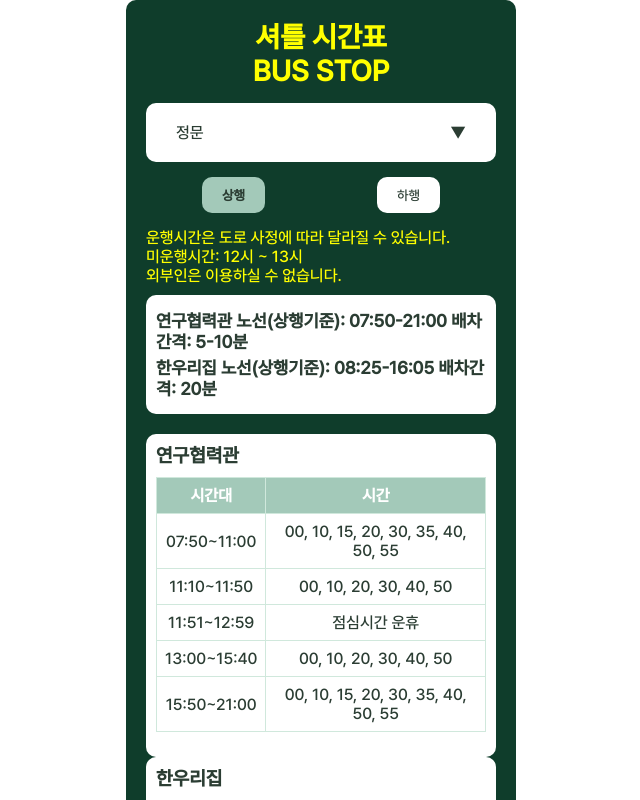
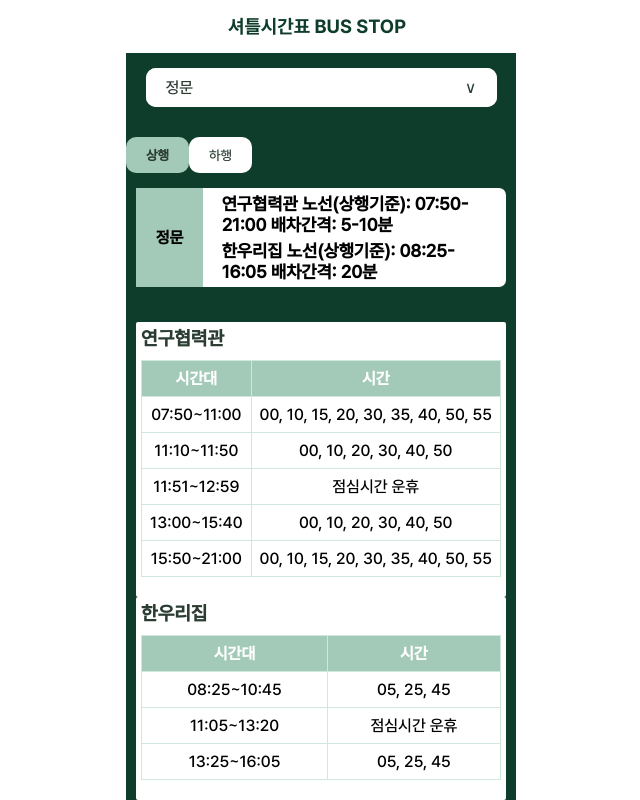
Before and after one commit to Ewhaian-WebEngineering/ewha-navi, a React (Create React App) app in the folder client/: page /shuttle in a window 1280 px wide. Shown: the top 800 px of the page, without its empty margins (319-959 px from the left). Built offline with nearby package versions, Linux system fonts and the light colour scheme.

Commit message:
셔틀 피드백 내용 일부 수정

```diff
--- a/client/src/components/views/Shuttle/Shuttle.css
+++ b/client/src/components/views/Shuttle/Shuttle.css
@@ -1,37 +1,54 @@
 .shuttle-container {
-    background-color: #0F3D2B;
-    color: #2b3d33;
-    padding: 20px;
-    border-radius: 10px;
-    max-width: 600px;
-    margin: 0 auto;
-    box-sizing: border-box;
+    display: flex;
+    flex-direction: column; /* 세로 정렬 */
+    align-items: center; /* 중앙 정렬 */
+    background-color:  #0F3D2B; /* 배경색 조정 */
+    width: 100%; /* 전체 너비에 맞춤 */
+    max-width: 390px; /* 레이아웃 너비를 고정 */
+    margin: 0 auto; /* 가운데 정렬 */
+    padding: 0; /* 기본 패딩 제거 */
+    height: 100vh;
   }
 
   .shuttle-title {
+    font-size: 1.5em;
+    font-weight: bold;
+    margin: 0;
+    color: #2d3e3f;
     text-align: center;
-    font-size: 1.8em;
-    color: yellow;
-    font-weight: bold;
+    padding: 10px; /* 헤더와의 여백 추가 */
   }
 
-/* notice 노란색글씨   */
-.notice{
-    color:yellow;
+  .header-bar {
+    width: 100%; /* Header와 Shuttle의 너비 맞추기 */
+    margin: 0; /* 기본 마진 제거 */
+    padding: 0; /* 기본 패딩 제거 */
+  }
 
-    margin:10px 0;
+  .header-container {
+    display: flex;
+    justify-content: space-between; /* 좌우 균형 정렬 */
+    background-color: #fff; /* 헤더 배경색을 흰색으로 설정 */
+    width: 100%;
   }
+
+
+
+
+
+
+
 
 
 
 
 /* 드롭다운 버튼 스타일 */
 .dropdown-container {
-    position: relative;
+    width: 90%;
     margin: 15px 0;
     background-color: #ffffff;
     border-radius: 10px;
-    padding: 10px;
+    padding: 0;
 }
 
 .departure-button {
@@ -46,7 +63,8 @@
 }
 
 .departure-button:after {
-    content: "▼";
+
+    content: "∨";
     float: right;
 }
 
@@ -77,8 +95,11 @@
 
 .direction-toggle {
     display: flex;
-    justify-content: space-around;
+    justify-content: flex-start; /* 왼쪽 정렬 */
+    align-items: center; /* 버튼들이 수직 가운데 정렬되도록 설정 */
+    width: 100%; /* 전체 너비 사용 */
     margin: 15px 0;
+    gap:0;
 }
 
 .direction-toggle button {
@@ -87,7 +108,9 @@
     border: none;
     padding: 10px 20px;
     border-radius: 10px;
+    margin-right: 10px;
     cursor: pointer;
+    margin: 0;
 }
 
 .direction-toggle button.active {
@@ -95,12 +118,47 @@
     font-weight: bold;
 }
 
+
+
+
+
+
+
+.departure-location {
+    width: auto;
+    padding: 10px 20px;
+    background-color: #a3c9b9;
+    border-radius: 0px;
+    text-align: center;
+    margin: 0;
+    height: 100%;
+    display: flex;
+    align-items: center;
+  }
+
+
   .route-info {
+    display: flex;
+    align-items: center;
     background-color: #ffffff;
-    padding: 10px;
-    border-radius: 10px;
+    width: 95%;
+    padding: 0;
+    border-radius: 7px;
     margin-bottom: 15px;
   }
+
+  /* 노선 정보 스타일 */
+  .routes {
+    width: 80%;
+    padding: 0 15px;
+  }
+
+
+
+
+
+
+
 
 .route p {
     margin: 5px 0;
@@ -110,12 +168,13 @@
 
 .bus-timetable {
     margin-top: 20px;
+
 }
 
 .route-table {
     background-color: #ffffff; /* 시간표 박스 흰색으로 변경하기 */
-    padding: 10px;
-    border-radius: 10px;
+    padding: 5px;
+    border-radius: 2px;
 }
 
 .route-table h3 {
@@ -129,7 +188,7 @@ table {
     width: 100%;
     border-collapse: collapse;
     margin-bottom: 15px;
-    background-color: #ffffff; /* 테이블도 흰색으로 */
+    background-color: #ffffff;
 }
 
 th, td {
@@ -150,3 +209,12 @@ td {
 tbody tr:nth-child(even) {
     background-color: #f5f7f6;
 }
+
+.location-info {
+    background-color: #ffffff;
+    width: 90%;
+    padding: 10px;
+    border-radius: 10px;
+    margin-bottom: 15px;
+    text-align: left;
+  }
--- a/client/src/components/views/Shuttle/Shuttle.jsx
+++ b/client/src/components/views/Shuttle/Shuttle.jsx
@@ -1,6 +1,7 @@
 import React, { useState } from 'react';
+import Header from "../../utils/header/header";
 import './Shuttle.css';
-import './utils/header/header.jsx';
+
 
 const Shuttle = () => {
   const [isUpward, setIsUpward] = useState(true); // 상행/하행 토글 상태 관리
@@ -34,7 +35,7 @@ const Shuttle = () => {
       { route: '한우리집 노선(상행기준)', time: '08:30-15:45', interval: '배차간격: 20분' },
     ],
     기숙사삼거리: [
-      { route: '연구협력관 노선(상행기준)', time: '08:01-19:11', interval: '배차간격: 5-10분' }
+      { route: '연구협력관 노선(하행기준)', time: '08:01-19:11', interval: '배차간격: 5-10분' }
     ],
   };
 
@@ -180,9 +181,13 @@ const Shuttle = () => {
   const busTimetable = timetableData[selectedDeparture][isUpward ? 'upward' : 'downward'] || [];
 
   return (
+
     <div className="shuttle-container">
-      <h2 className="shuttle-title">셔틀 시간표</h2>
-      <h2 className="shuttle-title">BUS STOP</h2>
+
+    <Header title="셔틀시간표 BUS STOP" />
+
+
+
 
       {/* 출발지 Dropdown */}
       <div className="dropdown-container">
@@ -214,21 +219,27 @@ const Shuttle = () => {
         </button>
       </div>
 
-      {/* 주의사항 노란색 텍스트 추가 */}
-      <div className="notice">
-        <p>운행시간은 도로 사정에 따라 달라질 수 있습니다.</p>
-        <p>미운행시간: 12시 ~ 13시</p>
-        <p>외부인은 이용하실 수 없습니다.</p>
-      </div>
+
 
       {/* 노선 정보 */}
 <div className="route-info">
+  {/* 출발장소 표시 */}
+  <div className="departure-location">
+    <strong>{selectedDeparture}</strong> {/* 선택한 출발지 출력 */}
+  </div>
+
+  {/* 노선 정보 표시 */}
+  <div className="routes">
     {shuttleRoutes[selectedDeparture].map((route, index) => (
       <div className="route" key={index}>
         <p><strong>{route.route}:</strong> {route.time} <span>{route.interval}</span></p>
       </div>
     ))}
   </div>
+</div>
+
+
+
 
       {/* 버스 시간표 */}
       <div className="bus-timetable">
@@ -255,7 +266,7 @@ const Shuttle = () => {
             </div>
           ))
         ) : (
-          <p>해당 출발지에 대한 시간표 정보가 없습니다.</p>
+          <p>.</p>
         )}
       </div>
     </div>
```
Lines whose indentation alone changed are shown as unchanged.
